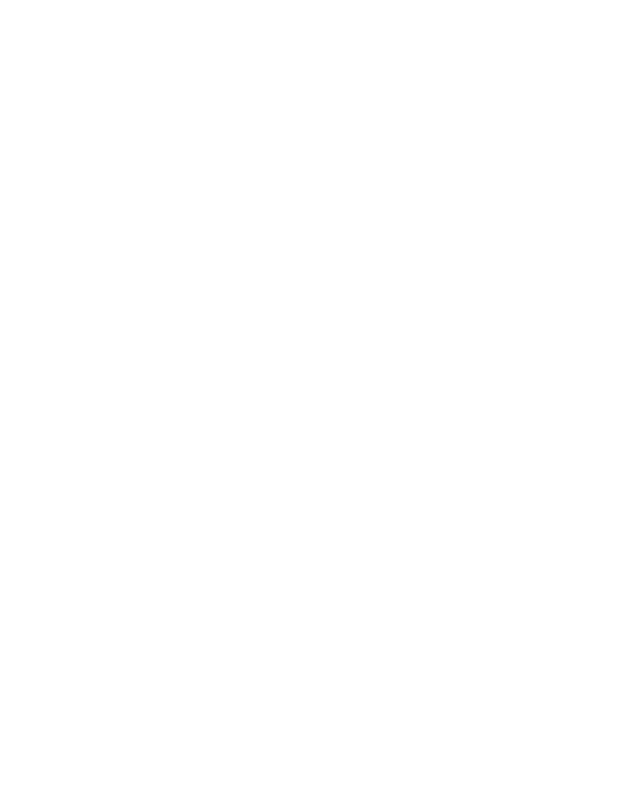
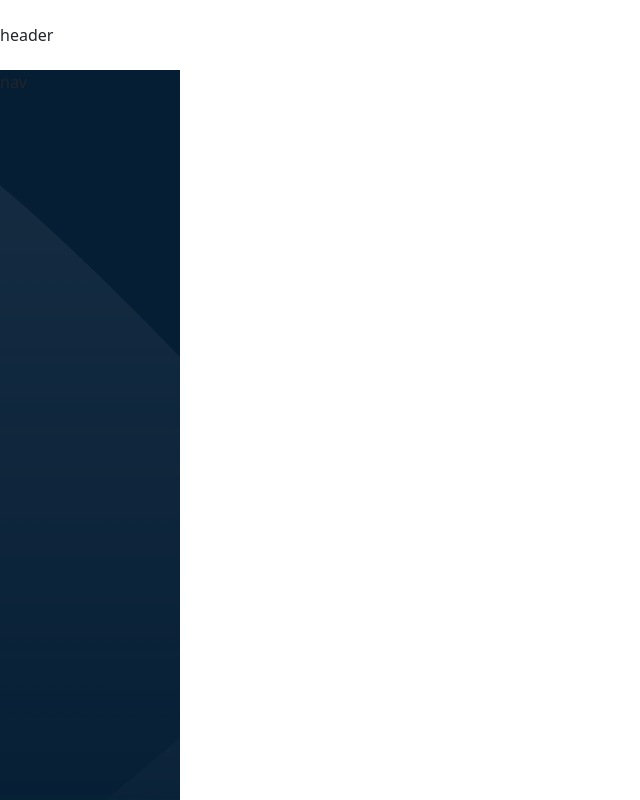
Before and after one commit to MLibralato91/html-css-bootstrap-dashboard, a plain HTML site: page index.html in a window 1280 px wide. Shown: the whole page, without its empty margins (0-640 px from the left). Drawn offline with nearby package versions, Linux system fonts and the light colour scheme.

Commit message:
add bg sidebar

```diff
--- a/css/style.css
+++ b/css/style.css
@@ -0,0 +1,20 @@
+header{
+    height: 70px;
+}
+.wrapped{
+    margin-top: 70px;
+    overflow: hidden;
+    height: calc(100vh - 70px);
+}
+#sidebar{
+    height: 100%;
+    width: 180px;
+    flex-shrink: 0;
+    background-color: #051e34;
+    background-image: url(../img/sidebar-bg.png);
+}
+main{
+    flex-grow: 1;
+    overflow-y: auto;
+    height: 100%;
+}
--- a/index.html
+++ b/index.html
@@ -12,20 +12,21 @@
 </head>
 
 <body>
-    <header class="fixed-top">
+    <header class="fixed-top d-flex align-items-center">
+        header
 
     </header>
-    <div class="wrapped">
+    <div class="wrapped d-flex ">
         <nav id="sidebar">
-
+            nav
         </nav>
-        <main>
+        <main class="">
 
         </main>
     </div>
 
 
-
+    <script src="https://cdn.jsdelivr.net/npm/bootstrap@5.3.0-alpha1/dist/js/bootstrap.bundle.min.js" integrity="sha384-w76AqPfDkMBDXo30jS1Sgez6pr3x5MlQ1ZAGC+nuZB+EYdgRZgiwxhTBTkF7CXvN" crossorigin="anonymous"></script>
 </body>
 
 </html>
```
Also changed, not shown: img/class-avatar.jpeg (added), img/class-avatar.jpg (added), img/logo.svg (added), img/mobile-logo.png (added), img/sidebar-bg.png (added), img/stats.jpeg (added).
